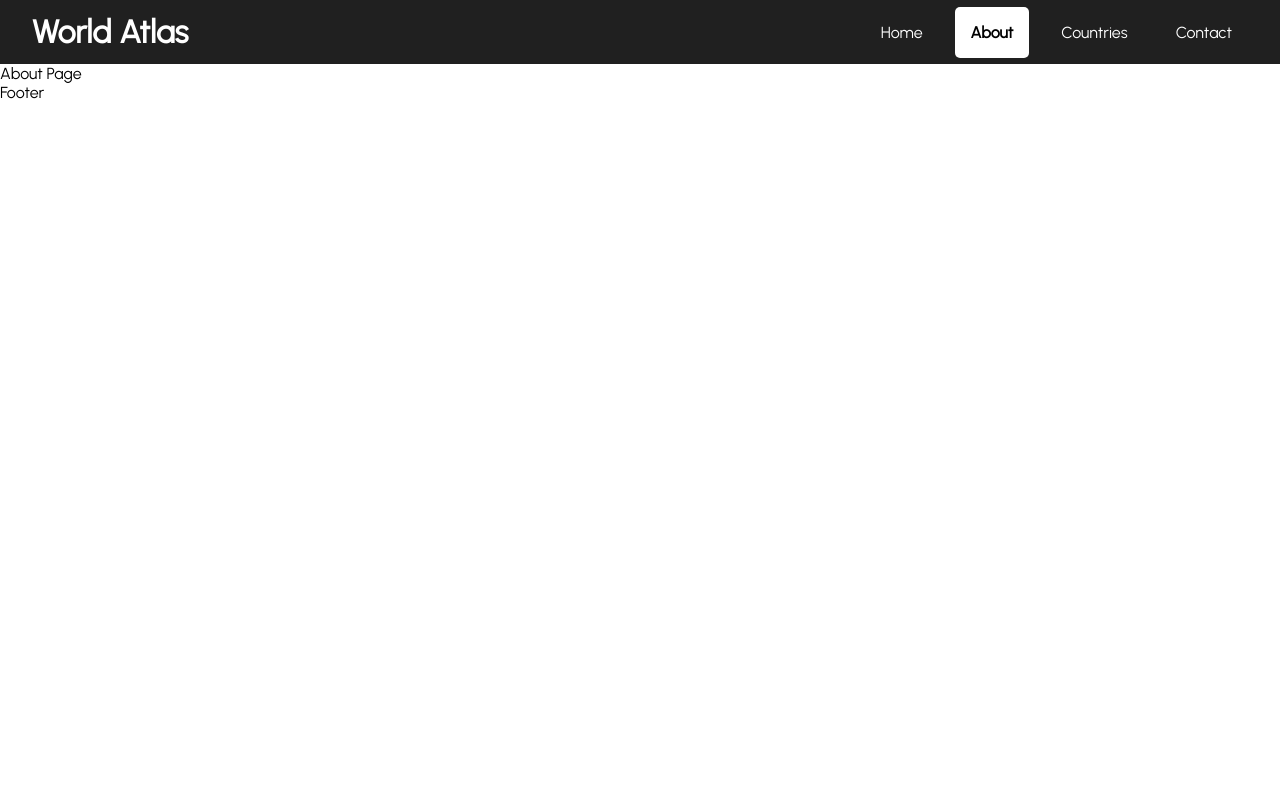
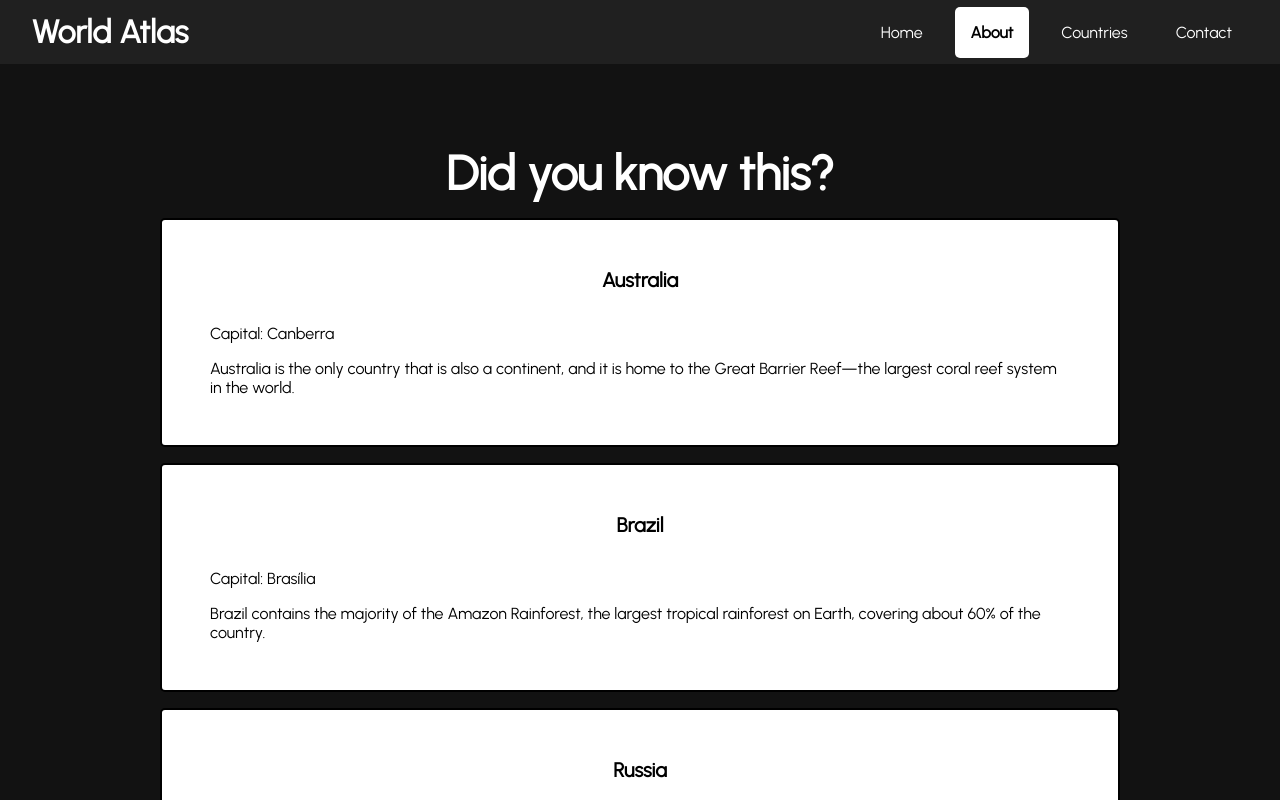
Before and after one commit to mdtabrezhossain/world-atlas, a React (Vite) app: page /about in a window 1280 px wide. Shown: the top 800 px of the page. Built offline with nearby package versions, Linux system fonts and the light colour scheme.

Commit message:
added about page

```diff
--- a/src/App.jsx
+++ b/src/App.jsx
@@ -3,7 +3,7 @@ import React from 'react';
 import { Outlet } from 'react-router-dom';
 
 import Header from './components/UI/Header/Header.jsx';
-import Footer from './components/UI/About/Footer.jsx';
+import Footer from './components/UI/Footer/Footer.jsx';
 
 import "./App.css";
 
--- /dev/null
+++ b/src/assets/jsons/CountryFacts.json
@@ -0,0 +1,92 @@
+[
+    {
+        "id": 1,
+        "countryName": "Australia",
+        "countryCapital": "Canberra",
+        "fact": "Australia is the only country that is also a continent, and it is home to the Great Barrier Reef—the largest coral reef system in the world."
+    },
+    {
+        "id": 2,
+        "countryName": "Brazil",
+        "countryCapital": "Brasília",
+        "fact": "Brazil contains the majority of the Amazon Rainforest, the largest tropical rainforest on Earth, covering about 60% of the country."
+    },
+    {
+        "id": 3,
+        "countryName": "Russia",
+        "countryCapital": "Moscow",
+        "fact": "Russia is the largest country in the world, spanning 11 time zones and two continents, Europe and Asia."
+    },
+    {
+        "id": 4,
+        "countryName": "Egypt",
+        "countryCapital": "Cairo",
+        "fact": "Egypt is home to the Nile River, historically considered the world’s longest river and the lifeblood of ancient civilizations."
+    },
+    {
+        "id": 5,
+        "countryName": "United States",
+        "countryCapital": "Washington, D.C.",
+        "fact": "The United States features diverse geography, including the Grand Canyon, one of the world’s deepest and most spectacular canyons."
+    },
+    {
+        "id": 6,
+        "countryName": "Indonesia",
+        "countryCapital": "Jakarta",
+        "fact": "Indonesia is the world’s largest archipelago, made up of over 18,000 islands, and sits on the Pacific Ring of Fire, making it prone to earthquakes and volcanoes."
+    },
+    {
+        "id": 7,
+        "countryName": "Canada",
+        "countryCapital": "Ottawa",
+        "fact": "Canada has more lakes than any other country in the world, containing almost 20% of the world’s fresh water."
+    },
+    {
+        "id": 8,
+        "countryName": "China",
+        "countryCapital": "Beijing",
+        "fact": "China is home to the Himalayas, including Mount Everest, the world’s highest peak, on its border with Nepal."
+    },
+    {
+        "id": 9,
+        "countryName": "Democratic Republic of the Congo",
+        "countryCapital": "Kinshasa",
+        "fact": "The Congo Rainforest, found mostly in the DRC, is the second largest tropical rainforest in the world after the Amazon."
+    },
+    {
+        "id": 10,
+        "countryName": "Argentina",
+        "countryCapital": "Buenos Aires",
+        "fact": "Argentina shares Iguazu Falls with Brazil, the largest waterfall system in the world by number of individual falls."
+    },
+    {
+        "id": 11,
+        "countryName": "Nepal",
+        "countryCapital": "Kathmandu",
+        "fact": "Nepal contains eight of the world’s ten highest mountain peaks, including Mount Everest."
+    },
+    {
+        "id": 12,
+        "countryName": "Switzerland",
+        "countryCapital": "Bern",
+        "fact": "Switzerland is famous for the Alps, a major mountain range that covers about 60% of the country’s total area."
+    },
+    {
+        "id": 13,
+        "countryName": "Greenland (Denmark)",
+        "countryCapital": "Nuuk",
+        "fact": "Greenland is the world’s largest island and is covered by the second largest ice sheet after Antarctica."
+    },
+    {
+        "id": 14,
+        "countryName": "Tanzania",
+        "countryCapital": "Dodoma",
+        "fact": "Tanzania is home to Mount Kilimanjaro, Africa’s highest peak and the world’s tallest free-standing mountain."
+    },
+    {
+        "id": 15,
+        "countryName": "Iceland",
+        "countryCapital": "Reykjavik",
+        "fact": "Iceland sits atop the Mid-Atlantic Ridge and is one of the most volcanically active countries in the world, with geysers, hot springs, and glaciers."
+    }
+]
--- /dev/null
+++ b/src/components/UI/About/About.css
@@ -0,0 +1,30 @@
+.countryFacts-section {
+    display: flex;
+    flex-direction: column;
+    align-items: center;
+    gap: 1em;
+    padding: 5em 10em 5em 10em;
+    height: 33rem;
+    height: auto;
+    background: #121212;
+    color: #000000;
+}
+
+.countryFacts-section_title {
+    /* margin-top: 1em; */
+    font-size: 3rem;
+    font-weight: bold;
+    color: #ffffff;
+}
+
+.countryFacts-section_card-container {
+    display: flex;
+    flex-direction: column;
+    gap: 1em;
+}
+
+@media (max-width:640px) {
+    .countryFacts-section {
+        padding: 5em 1em 5em 1em;
+    }
+}
--- /dev/null
+++ b/src/components/UI/About/About.jsx
@@ -0,0 +1,27 @@
+import React from "react";
+import Card from "./Card";
+import "./About.css";
+import countryFacts from "../../../assets/jsons/CountryFacts.json";
+
+export default function About() {
+
+    function generateCards({ countryName, countryCapital, fact }, index) {
+
+        return <Card key={index} countryName={countryName} countryCapital={countryCapital} fact={fact} />;
+    }
+
+    return (
+        <>
+            <div className="countryFacts-section">
+                <p className="countryFacts-section_title">
+                    Did you know this?
+                </p>
+                <div className="countryFacts-section_card-container">
+                    {
+                        countryFacts.map(generateCards)
+                    }
+                </div>
+            </div>
+        </>
+    )
+}
--- a/src/components/UI/About/AboutPage.jsx
+++ /dev/null
@@ -1,7 +0,0 @@
-import React from "react";
-
-export default function AboutPage() {
-    return (
-        <>About Page</>
-    )
-}
--- /dev/null
+++ b/src/components/UI/About/Card.css
@@ -0,0 +1,26 @@
+.card {
+    background-color: #ffffff;
+    display: grid;
+    place-items: center;
+    gap: 2em;
+    padding: 3em;
+    border-radius: 5px;
+    transition: all 0.2s ease;
+    border: 2px solid #000000;
+}
+
+.card_title {
+    font-size: 1.25rem;
+    font-weight: bold;
+}
+
+.card_text p:first-child {
+    margin-bottom: 1em;
+}
+
+.card:hover {
+    background-color: #0000001c;
+    color: #ffffff;
+    border: 2px solid #ffffff;
+    border-radius: 100px;
+}
--- /dev/null
+++ b/src/components/UI/About/Card.jsx
@@ -0,0 +1,16 @@
+import React from 'react'
+import "./Card.css"
+
+export default function Card({ countryName, countryCapital, fact }) {
+    return (
+        <>
+            <div className="card">
+                <div className="card_title">{countryName}</div>
+                <div className="card_text">
+                    <p>Capital: {countryCapital} </p>
+                    <p>{fact}</p>
+                </div>
+            </div>
+        </>
+    )
+}
--- a/src/components/UI/Home/Home.css
+++ b/src/components/UI/Home/Home.css
@@ -44,7 +44,7 @@
 
 @media (max-width: 640px) {
     .hero {
-        grid-template-columns: 1fr;
+        grid-template-columns: unset;
         height: auto;
     }
 
--- a/src/main.jsx
+++ b/src/main.jsx
@@ -9,7 +9,7 @@ import {
 import App from './App.jsx';
 import Home from './components/UI/Home/Home.jsx';
 import CountriesPage from './components/UI/Countries/CountriesPage.jsx';
-import AboutPage from './components/UI/About/AboutPage.jsx';
+import About from './components/UI/About/About.jsx';
 import ContactPage from './components/UI/Contact/ContactPage.jsx';
 import ErrorPage from './components/UI/ErrorPage.jsx';
 
@@ -26,7 +26,7 @@ const router = createBrowserRouter([
       },
       {
         path: "/about",
-        Component: AboutPage
+        Component: About
       },
       {
         path: "/countries",
```
Also changed, not shown: src/components/UI/Footer/Footer.jsx (renamed from src/components/UI/About/Footer.jsx).
